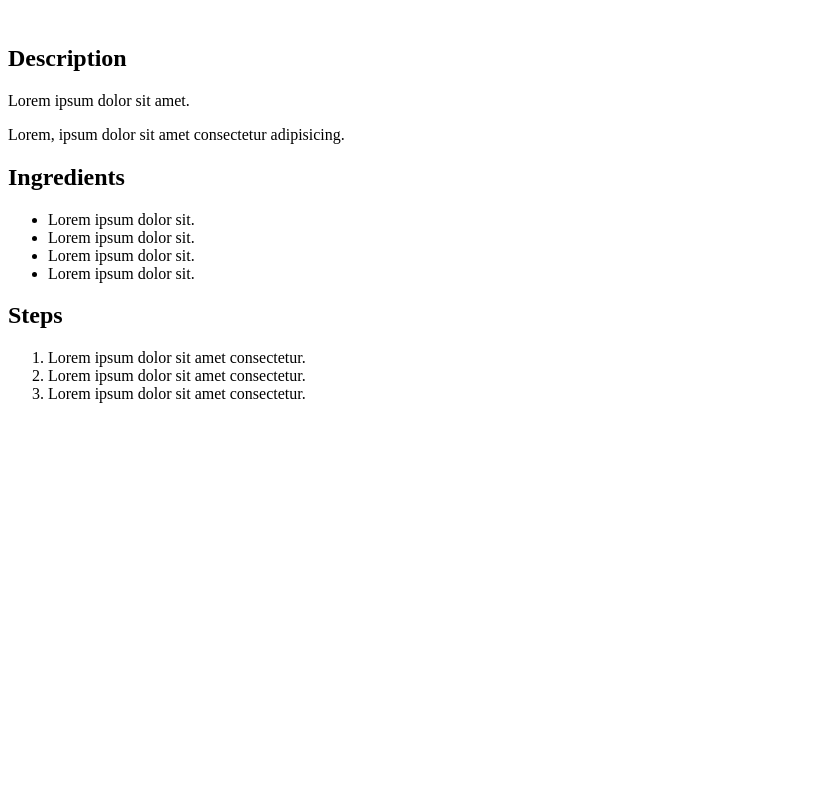
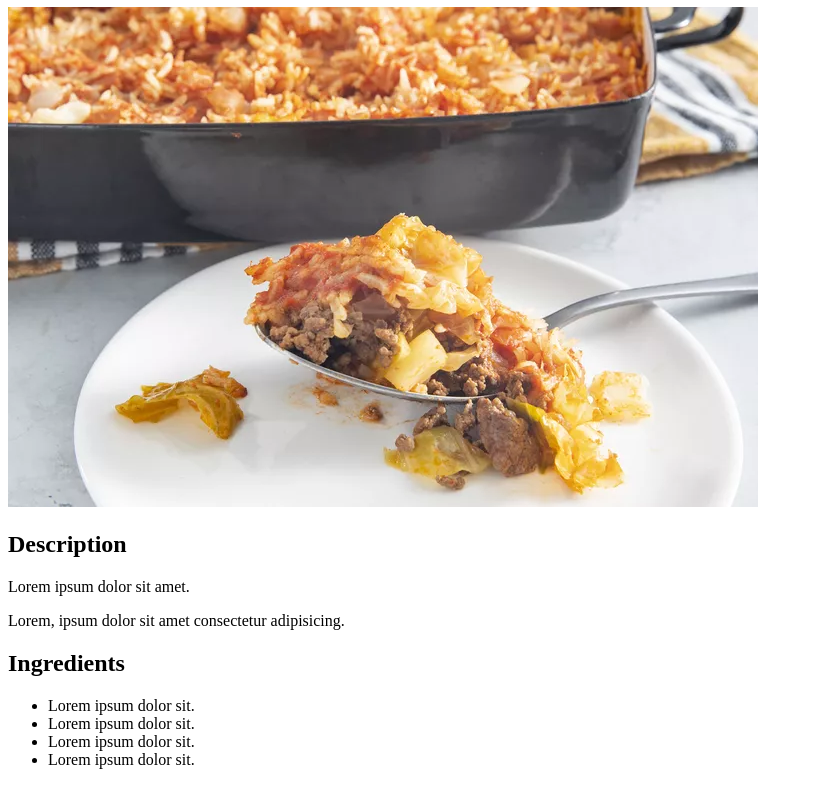
Before and after one commit to Wizmyr/odin-recipes, a plain HTML site: page recipes/cabbage-roll-casserole.html in a window 1280 px wide. Shown: the part 73-858 px from the top of the page, without its empty margins (0-813 px from the left). Before the commit the page ends 800 px from the top, so only its background shows below. Drawn offline with Linux system fonts and the light colour scheme.

Commit message:
Link Cabbage Roll Casserole image to HTML

```diff
--- a/recipes/cabbage-roll-casserole.html
+++ b/recipes/cabbage-roll-casserole.html
@@ -8,7 +8,7 @@
 </head>
 <body>
     <h1>Cabbage Roll Casserole</h1>
-        <img src="#" alt="">
+        <img src="../images/cabbage-roll-casserole.webp" alt="Cabbage Roll Casserole">
     <h2>Description</h2>
         <p>Lorem ipsum dolor sit amet.</p>
         <p>Lorem, ipsum dolor sit amet consectetur adipisicing.</p>
```
